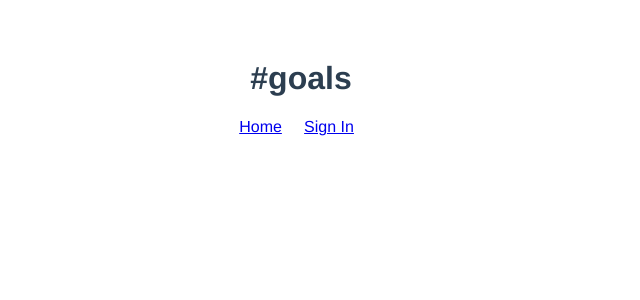
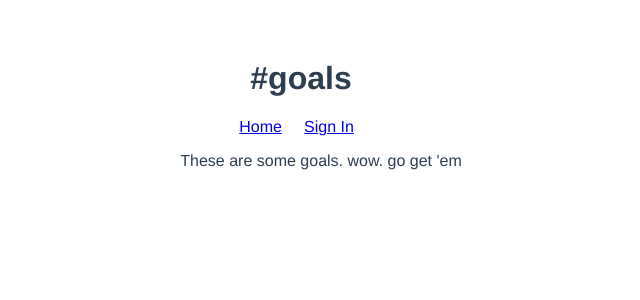
Before and after one commit to alchemy-bootcamp-two-summer-2018/goals, a Vue app in the folder app/: page /#/goals in a window 1280 px wide. Shown: the top 300 px of the page, without its empty margins (339-979 px from the left). Built offline with nearby package versions, Linux system fonts and the light colour scheme.

Commit message:
signin is being handled correctly

```diff
--- a/app/src/App.vue
+++ b/app/src/App.vue
@@ -14,7 +14,7 @@
       </nav>
     </header>
 
-    <router-view></router-view>
+    <RouterView :onUser="handleUser"></RouterView>
   </div>
 </template>
 
--- a/app/src/components/Auth.vue
+++ b/app/src/components/Auth.vue
@@ -77,6 +77,7 @@ export default {
       action(this.credentials)
         .then(user => {
           this.onUser(user);
+          console.log('form submitted', user);
           this.$router.push('/');
         })
         .catch(err => {
--- a/app/src/components/Goals.vue
+++ b/app/src/components/Goals.vue
@@ -1,4 +1,7 @@
 <template>
+  <ul>
+    These are some goals. wow. go get 'em
+  </ul>
 
 </template>
 
--- a/app/src/router.js
+++ b/app/src/router.js
@@ -11,6 +11,7 @@ export default new VueRouter({
     { path: '/auth', component: Auth },
     { path: '/goals', component: Goals },
     { path: '/goals/add', component: AddGoal },
-    { path: '/users', component: Users }
+    { path: '/users', component: Users },
+    { path: '*', redirect: '/' }
   ]
 });
--- a/app/src/services/api.js
+++ b/app/src/services/api.js
@@ -64,6 +64,7 @@ export function signIn(credentials) {
     .then(responseHandler)
     .then(user => {
       storeUser(user);
+      // console.log(user);
       return user;
     });
 }
```
